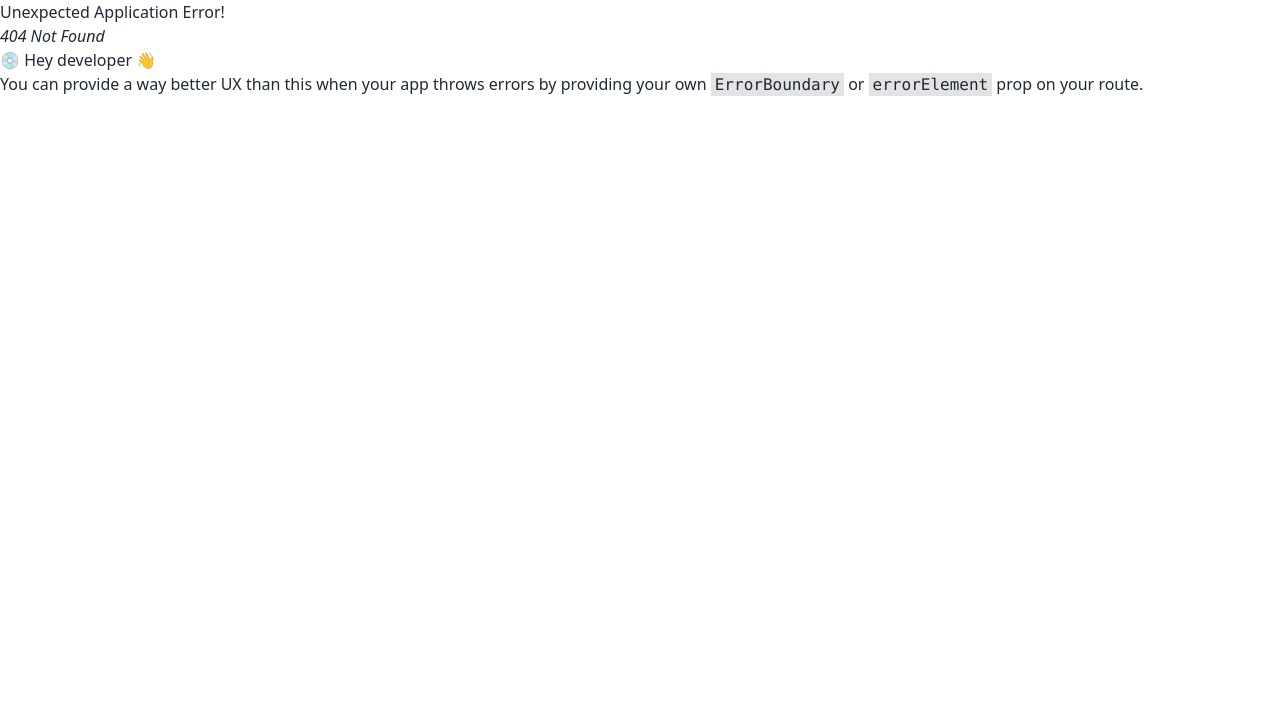
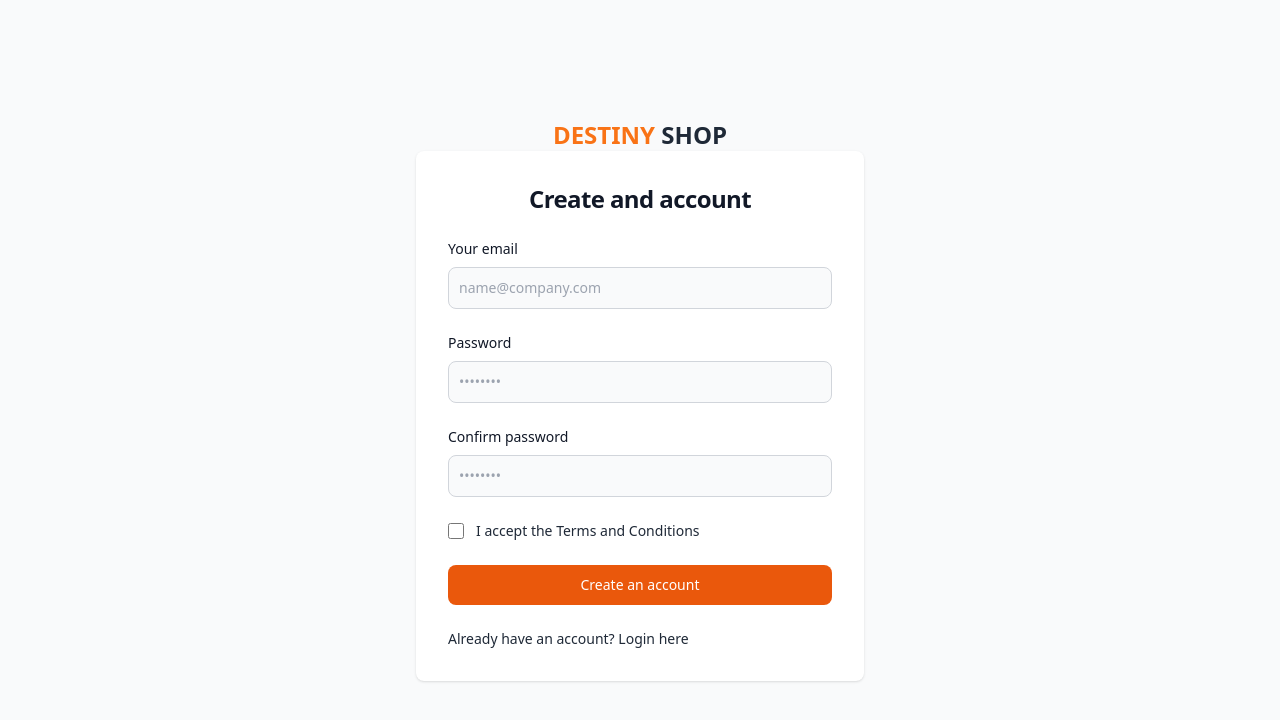
Before and after one commit to zahidhasan13/destiny-shop, a React (Vite) app: page /signUp in a window 1280 px wide. Before the commit this address had no page. Shown: the top 720 px of the page. Built offline with nearby package versions, Linux system fonts and the light colour scheme.

Commit message:
log in form and sign up form

```diff
--- a/src/Components/Shared/Footer.jsx
+++ b/src/Components/Shared/Footer.jsx
@@ -1,4 +1,4 @@
-import { Link } from "react-router-dom";
+import { FaFacebook, FaInstagram, FaTwitter } from "react-icons/fa6";
 
 const Footer = () => {
   return (
@@ -13,24 +13,19 @@ const Footer = () => {
         </a>
         <ul className="flex flex-wrap justify-center items-center mb-6 text-gray-900 mt-5">
           <li>
-            <Link href="#" className="mr-4 hover:underline md:mr-6 ">
-              HOME
-            </Link>
+            <a href="#" className="mr-4 hover:underline md:mr-6 ">
+              <FaFacebook></FaFacebook>
+            </a>
           </li>
           <li>
-            <Link href="#" className="mr-4 hover:underline md:mr-6">
-              MEN
-            </Link>
+            <a href="#" className="mr-4 hover:underline md:mr-6 ">
+              <FaInstagram></FaInstagram>
+            </a>
           </li>
           <li>
-            <Link href="#" className="mr-4 hover:underline md:mr-6 ">
-              WOMEN
-            </Link>
-          </li>
-          <li>
-            <Link href="#" className="mr-4 hover:underline md:mr-6">
-              KIDS
-            </Link>
+            <a href="#" className="mr-4 hover:underline md:mr-6 ">
+              <FaTwitter></FaTwitter>
+            </a>
           </li>
         </ul>
         <span className="text-sm text-gray-500 sm:text-center dark:text-gray-400">
--- a/src/Components/Shared/Header.jsx
+++ b/src/Components/Shared/Header.jsx
@@ -1,4 +1,5 @@
 import { Link, NavLink } from "react-router-dom";
+import cartIcon from "../../assets/cart_icon.png";
 
 const Header = () => {
   return (
@@ -13,9 +14,20 @@ const Header = () => {
           <div className="flex items-center lg:order-2">
             <Link
               to="/login"
+              className="text-gray-800 hover:bg-gray-50 focus:ring-4 focus:ring-gray-300 rounded-lg px-4 lg:px-5 py-2 lg:py-2.5 font-bold"
+            >
+              Log in
+            </Link>
+            <Link
+              to="/cart"
               className="text-gray-800 hover:bg-gray-50 focus:ring-4 focus:ring-gray-300 rounded-lg text-sm px-4 lg:px-5 py-2 lg:py-2.5 font-bold"
             >
-              Log in
+              <div className="relative">
+                <img src={cartIcon} alt="" className="w-6" />
+                <span className="bg-orange-600 w-5 h-5 absolute -top-2 -right-3 rounded-full flex justify-center items-center text-white">
+                  0
+                </span>
+              </div>
             </Link>
             <button
               data-collapse-toggle="mobile-menu-2"
@@ -56,16 +68,6 @@ const Header = () => {
             id="mobile-menu-2"
           >
             <ul className="flex flex-col mt-4 font-medium lg:flex-row lg:space-x-8 lg:mt-0">
-              <li>
-                <NavLink
-                  to="/"
-                  className={({ isActive }) =>
-                    isActive ? "py-2 border-b-2 border-red-500" : "py-2"
-                  }
-                >
-                  Home
-                </NavLink>
-              </li>
               <li>
                 <NavLink
                   to="/mensSneaker"
--- a/src/Components/SingleProduct.jsx
+++ b/src/Components/SingleProduct.jsx
@@ -2,7 +2,7 @@ const SingleProduct = ({ product }) => {
   const { name, img, price, ratings } = product;
   return (
     <div className="p-2 border-2 space-y-2">
-      <img src={img} alt="" />
+      <img src={img} alt="Product Image" />
       <p className="text-xl font-semibold">{name}</p>
       <p>
         Price:{" "}
--- /dev/null
+++ b/src/Pages/Login/Login.jsx
@@ -0,0 +1,95 @@
+import React from "react";
+import { Link } from "react-router-dom";
+
+const Login = () => {
+  return (
+    <section className="bg-gray-50">
+      <div className="flex flex-col items-center justify-center px-6 py-8 mx-auto md:h-screen lg:py-0">
+        <Link to="/" className="flex items-center">
+          <span className="self-center text-2xl font-semibold whitespace-nowrap">
+            <span className="text-orange-500">DESTINY</span> SHOP
+          </span>
+        </Link>
+        <div className="w-full bg-white rounded-lg shadow dark:border md:mt-0 sm:max-w-md xl:p-0">
+          <div className="p-6 space-y-4 md:space-y-6 sm:p-8">
+            <h1 className="text-xl font-bold leading-tight tracking-tight text-gray-900 md:text-2xl text-center">
+              Sign in to your account
+            </h1>
+            <form className="space-y-4 md:space-y-6" action="#">
+              <div>
+                <label
+                  for="email"
+                  className="block mb-2 text-sm font-medium text-gray-900"
+                >
+                  Your email
+                </label>
+                <input
+                  type="email"
+                  name="email"
+                  id="email"
+                  className="bg-gray-50 border border-gray-300 text-gray-900 sm:text-sm rounded-lg block w-full p-2.5"
+                  placeholder="name@company.com"
+                  required=""
+                />
+              </div>
+              <div>
+                <label
+                  for="password"
+                  className="block mb-2 text-sm font-medium text-gray-900"
+                >
+                  Password
+                </label>
+                <input
+                  type="password"
+                  name="password"
+                  id="password"
+                  placeholder="••••••••"
+                  className="bg-gray-50 border border-gray-300 text-gray-900 sm:text-sm rounded-lg block w-full p-2.5"
+                  required=""
+                />
+              </div>
+              <div className="flex items-center justify-between">
+                <div className="flex items-start">
+                  <div className="flex items-center h-5">
+                    <input
+                      id="remember"
+                      aria-describedby="remember"
+                      type="checkbox"
+                      className="w-4 h-4 border border-gray-300 rounded bg-gray-50"
+                      required=""
+                    />
+                  </div>
+                  <div className="ml-3 text-sm">
+                    <label for="remember" className="text-gray-500">
+                      Remember me
+                    </label>
+                  </div>
+                </div>
+                <a
+                  href="#"
+                  className="text-sm font-medium text-primary-600 hover:underline dark:text-primary-500"
+                >
+                  Forgot password?
+                </a>
+              </div>
+              <button
+                type="submit"
+                className="w-full bg-orange-600 text-white font-medium rounded-lg text-sm px-5 py-2.5 text-center"
+              >
+                Sign in
+              </button>
+              <p className="text-sm font-light">
+                Don’t have an account yet?{" "}
+                <Link to="/signUp" className="font-medium hover:underline">
+                  Sign up
+                </Link>
+              </p>
+            </form>
+          </div>
+        </div>
+      </div>
+    </section>
+  );
+};
+
+export default Login;
--- /dev/null
+++ b/src/Pages/SignUp/SignUp.jsx
@@ -0,0 +1,112 @@
+import React from "react";
+import { Link } from "react-router-dom";
+
+const SignUp = () => {
+  return (
+    <section className="bg-gray-50">
+      <div className="flex flex-col items-center justify-center px-6 py-8 mx-auto md:h-screen lg:py-0">
+        <Link to="/" className="flex items-center">
+          <span className="self-center text-2xl font-semibold whitespace-nowrap">
+            <span className="text-orange-500">DESTINY</span> SHOP
+          </span>
+        </Link>
+        <div className="w-full bg-white rounded-lg shadow md:mt-0 sm:max-w-md xl:p-0">
+          <div className="p-6 space-y-4 md:space-y-6 sm:p-8">
+            <h1 className="text-xl font-bold leading-tight tracking-tight text-gray-900 md:text-2xl text-center">
+              Create and account
+            </h1>
+            <form className="space-y-4 md:space-y-6" action="#">
+              <div>
+                <label
+                  for="email"
+                  className="block mb-2 text-sm font-medium text-gray-900"
+                >
+                  Your email
+                </label>
+                <input
+                  type="email"
+                  name="email"
+                  id="email"
+                  className="bg-gray-50 border border-gray-300 text-gray-900 sm:text-sm rounded-lg focus:ring-primary-600 focus:border-primary-600 block w-full p-2.5"
+                  placeholder="name@company.com"
+                  required=""
+                />
+              </div>
+              <div>
+                <label
+                  for="password"
+                  className="block mb-2 text-sm font-medium text-gray-900"
+                >
+                  Password
+                </label>
+                <input
+                  type="password"
+                  name="password"
+                  id="password"
+                  placeholder="••••••••"
+                  className="bg-gray-50 border border-gray-300 text-gray-900 sm:text-sm rounded-lg focus:ring-primary-600 focus:border-primary-600 block w-full p-2.5"
+                  required=""
+                />
+              </div>
+              <div>
+                <label
+                  for="confirm-password"
+                  className="block mb-2 text-sm font-medium text-gray-900"
+                >
+                  Confirm password
+                </label>
+                <input
+                  type="confirm-password"
+                  name="confirm-password"
+                  id="confirm-password"
+                  placeholder="••••••••"
+                  className="bg-gray-50 border border-gray-300 text-gray-900 sm:text-sm rounded-lg focus:ring-primary-600 focus:border-primary-600 block w-full p-2.5"
+                  required=""
+                />
+              </div>
+              <div className="flex items-start">
+                <div className="flex items-center h-5">
+                  <input
+                    id="terms"
+                    aria-describedby="terms"
+                    type="checkbox"
+                    className="w-4 h-4 border border-gray-300 rounded bg-gray-50 focus:ring-3 focus:ring-primary-300 dark:bg-gray-700 dark:border-gray-600 dark:focus:ring-primary-600 dark:ring-offset-gray-800"
+                    required=""
+                  />
+                </div>
+                <div className="ml-3 text-sm">
+                  <label for="terms" className="font-ligh">
+                    I accept the{" "}
+                    <a
+                      className="font-medium text-primary-600 hover:underline dark:text-primary-500"
+                      href="#"
+                    >
+                      Terms and Conditions
+                    </a>
+                  </label>
+                </div>
+              </div>
+              <button
+                type="submit"
+                className="w-full bg-orange-600 text-white font-medium rounded-lg text-sm px-5 py-2.5 text-center"
+              >
+                Create an account
+              </button>
+              <p className="text-sm font-light">
+                Already have an account?{" "}
+                <Link
+                  to="/login"
+                  className="font-medium text-primary-600 hover:underline dark:text-primary-500"
+                >
+                  Login here
+                </Link>
+              </p>
+            </form>
+          </div>
+        </div>
+      </div>
+    </section>
+  );
+};
+
+export default SignUp;
```
Also changed, not shown: src/Routes/Routes.jsx (+10 -0 lines), src/assets/cart_icon.png (added).
